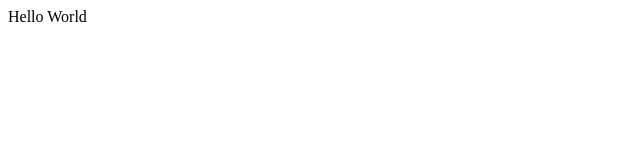
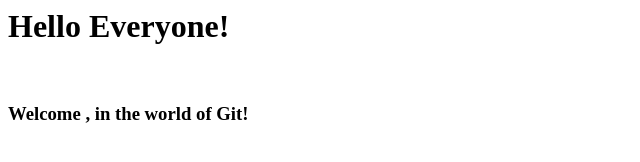
Before and after one commit to shreyanshirpandey-Radhe/git_demo, a plain HTML site: page index.html in a window 1280 px wide. Shown: the whole page, without its empty margins (0-640 px from the left). Drawn offline with Linux system fonts and the light colour scheme.

Commit message:
initial-commit

```diff
--- a/index.html
+++ b/index.html
@@ -1 +1,3 @@
-<p> Hello World </p>
+<h1>Hello Everyone!</h1>
+<br>
+<h3> Welcome , in the world of Git! </h3>
```
Also changed, not shown: 1 other file.
